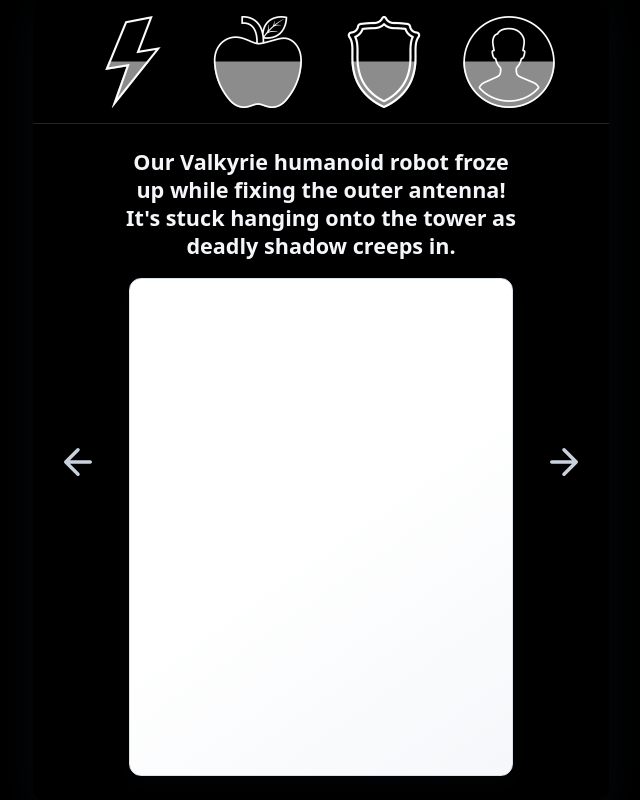
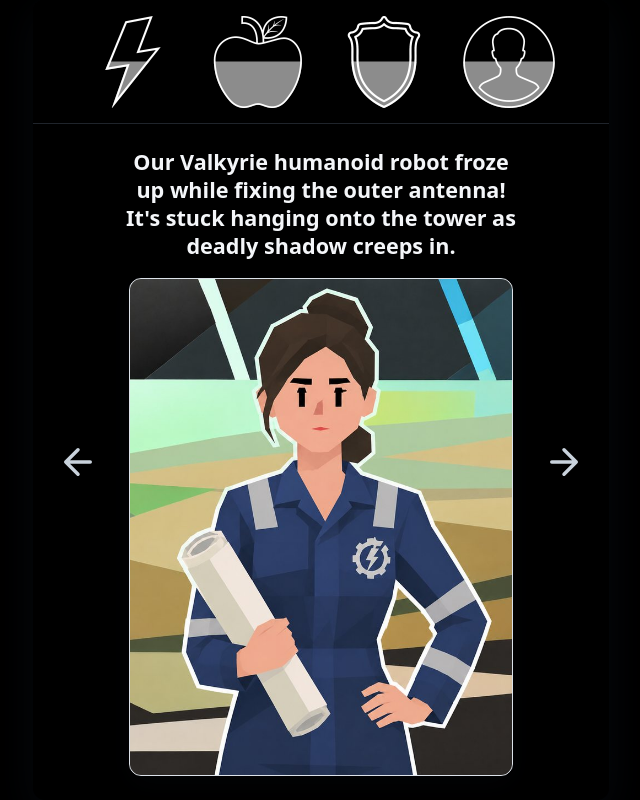
Before and after one commit to Spillw4y/nasaProject, a plain HTML site: page index.html in a window 1280 px wide. Shown: the whole page, without its empty margins (319-959 px from the left). Drawn offline with Linux system fonts and the light colour scheme.

Commit message:
Card image linking

```diff
--- a/decks.json
+++ b/decks.json
@@ -77,7 +77,7 @@
     },
     "main_001": {
       "deck": "main",
-      "img": "images/bioLead(food).png",
+      "img": "images/bioLead(food).jpg",
       "desc": "We are low on food!",
       "conditions": { "maxFood": 25 },
       "right": {
@@ -93,7 +93,7 @@
     },
     "main_002": {
       "deck": "main",
-      "img": "images/chiefEngineer(power).png",
+      "img": "images/chiefEngineer(power).jpg",
       "desc": "We are low on power!",
       "conditions": { "maxPower": 25 },
       "right": {
@@ -109,7 +109,7 @@
     },
     "main_003": {
       "deck": "main",
-      "img": "images/rover.png",
+      "img": "images/rover.jpg",
       "desc": "NASA's lost VIPER rover rolls up to our airlock, flashing its headlights! Its link to Earth is dead, and its ice-scanner is pinging nearby.",
       "right": {
         "desc": "Drain our grid to send it ice mining.",
@@ -124,7 +124,7 @@
     },
     "main_004": {
       "deck": "main",
-      "img": "images/safetyOfficer(shield).png",
+      "img": "images/safetyOfficer(shielding).jpg",
       "desc": "A shallow magnitude 4.5 moonquake is shaking the ground! The habitat domes are groaning as the fault line shifts underneath us.",
       "right": {
         "desc": "Max out the magnetic shock absorbers.",
@@ -139,7 +139,7 @@
     },
     "main_005": {
       "deck": "main",
-      "img": "images/bioLead(food).png",
+      "img": "images/bioLead(food).jpg",
       "desc": "Our NASA 'Veggie' garden pods are drowning! In low gravity, water forms bubbles around the lettuce roots and suffocates them.",
       "right": {
         "desc": "Blast the roots with high-power air fans.",
@@ -154,7 +154,7 @@
     },
     "main_006": {
       "deck": "main",
-      "img": "images/flightSurgeon(life).png",
+      "img": "images/flightSurgeon(life).jpg",
       "desc": "Glass-sharp moon dust is sticking to our spacesuits! It's chewing up the airlock seals and giving the crew 'Apollo hay fever.'",
       "right": {
         "desc": "Zap the suits with electric dust shields.",
@@ -169,7 +169,7 @@
     },
     "main_007": {
       "deck": "main",
-      "img": "images/chiefEngineer(power).png",
+      "img": "images/chiefEngineer(power).jpg",
       "desc": "Our Kilopower nuclear reactor is running hot! We can push the uranium core harder for energy, or cool it down to protect the base.",
       "right": {
         "desc": "Yank the control rod and disable alarms!",
@@ -184,7 +184,7 @@
     },
     "main_008": {
       "deck": "main",
-      "img": "images/safetyOfficer(shield).png",
+      "img": "images/safetyOfficer(shielding).jpg",
       "desc": "A lunar satellite spotted a collapsed lava tube cave two kilometers away! Its thick stone roof offers natural radiation shielding.",
       "right": {
         "desc": "Winch a rover down to mine volcanic rock.",
@@ -199,7 +199,7 @@
     },
     "main_009": {
       "deck": "main",
-      "img": null,
+      "img": "images/flightSurgeon(life).jpg",
       "desc": "The life-support water recycler is clogged! Low gravity makes the crew lose bone calcium, and that mineral sludge is jamming our urine filters.",
       "right": {
         "desc": "Boil the filters clean with spare power.",
@@ -214,7 +214,7 @@
     },
     "main_010": {
       "deck": "main",
-      "img": null,
+      "img": "images/safetyOfficer(shielding).jpg",
       "desc": "Wait—is that Surveyor 3?! A scout found a 1960s NASA probe sitting in a crater, still wrapped in shiny foil and titanium struts.",
       "right": {
         "desc": "Strip its camera and titanium like Apollo 12.",
@@ -229,7 +229,7 @@
     },
     "main_011": {
       "deck": "main",
-      "img": null,
+      "img": "images/safetyOfficer(shielding).jpg",
       "desc": "The Geminid meteor shower is pelting the Moon! With no atmosphere to burn them up, tiny space pebbles are hitting faster than bullets.",
       "right": {
         "desc": "Drop blast shutters and power the shields.",
@@ -244,7 +244,7 @@
     },
     "main_012": {
       "deck": "main",
-      "img": null,
+      "img": "images/chiefEngineer(power).jpg",
       "desc": "One of our cube-shaped NASA Astrobee robots went haywire in the cafeteria! Its fans are blowing floating crumbs everywhere while it sings 'Daisy Bell.'",
       "right": {
         "desc": "Wipe its memory and force it on leak patrol.",
@@ -259,7 +259,7 @@
     },
     "main_013": {
       "deck": "main",
-      "img": null,
+      "img": "images/spacestation.png",
       "desc": "NASA's Lunar Gateway space station is passing right overhead! They can drop us a supply pod if we guide it down to the landing pad.",
       "right": {
         "desc": "Burn laser power to guide it down safely.",
@@ -274,7 +274,7 @@
     },
     "main_014": {
       "deck": "main",
-      "img": null,
+      "img": "images/flightSurgeon(life).jpg",
       "desc": "Living in one-sixth gravity is weakening the crew's bones and making their vision blurry! Doctors warn that health is slipping fast.",
       "right": {
         "desc": "Force 2-hour daily vacuum workouts.",
@@ -289,7 +289,7 @@
     },
     "main_015": {
       "deck": "main",
-      "img": null,
+      "img": "images/chiefEngineer(power).jpg",
       "desc": "Our moon-dirt smelter is glowing at 1,600°C! Baking lunar soil separates out pure oxygen gas and leaves behind molten iron.",
       "right": {
         "desc": "Bottle the oxygen for the crew.",
@@ -304,7 +304,7 @@
     },
     "main_016": {
       "deck": "main",
-      "img": null,
+      "img": "images/chiefEngineer(power).jpg",
       "desc": "NASA's deep-space laser dish just locked onto our receiver! We have ultra-fast internet from Earth for the next 20 minutes.",
       "right": {
         "desc": "Download solar-storm shield patches.",
@@ -319,7 +319,7 @@
     },
     "main_017": {
       "deck": "main",
-      "img": null,
+      "img": "images/bioLead(food).jpg",
       "desc": "Weird pink space-slime is growing inside our cooling pipes! Tough bacteria survived radiation and are blocking water flow to the computers.",
       "right": {
         "desc": "Boil the pipes and compost the dead slime.",
@@ -334,7 +334,7 @@
     },
     "main_018": {
       "deck": "main",
-      "img": null,
+      "img": "images/chiefEngineer(power).jpg",
       "desc": "Our Valkyrie humanoid robot froze up while fixing the outer antenna! It's stuck hanging onto the tower as deadly shadow creeps in.",
       "right": {
         "desc": "Send a rover team into the cold to rescue it.",
@@ -349,7 +349,7 @@
     },
     "main_019": {
       "deck": "main",
-      "img": null,
+      "img": "images/chiefEngineer(power).jpg",
       "desc": "Our miners scooped up moon dirt packed with Helium-3 from solar wind! The engineers want to test it in our unshielded fusion prototype.",
       "right": {
         "desc": "Dump raw Helium-3 into the unshielded core!",
@@ -364,7 +364,7 @@
     },
     "main_020": {
       "deck": "main",
-      "img": null,
+      "img": "images/safetyOfficer(shielding).jpg",
       "desc": "We found an old Apollo laser mirror out on the plains! Scientists on Earth still bounce green laser beams off it to measure the Moon's orbit.",
       "right": {
         "desc": "Use canned air to blow dust off the mirror.",
@@ -379,7 +379,7 @@
     },
     "main_021": {
       "deck": "main",
-      "img": null,
+      "img": "images/flightSurgeon(life).jpg",
       "desc": "The crew in Habitat B has 'space cabin fever,' and the sewage tank is full! NASA research shows human waste is great at blocking cosmic rays.",
       "right": {
         "desc": "Line the bedroom walls with bagged sewage.",
@@ -394,7 +394,7 @@
     },
     "main_022": {
       "deck": "main",
-      "img": null,
+      "img": "images/chiefEngineer(power).jpg",
       "desc": "We dug up a pocket of 'Orange Soil'—tiny volcanic glass beads from 3.6 billion years ago, just like Apollo 17 found!",
       "right": {
         "desc": "Bake the beads at 900°C to extract water.",
@@ -409,7 +409,7 @@
     },
     "main_023": {
       "deck": "main",
-      "img": null,
+      "img": "images/safetyOfficer(shielding).jpg",
       "desc": "The two-week lunar night is at its coldest! It's -248°C outside, and the habitat's outer cooling pipes are about to freeze solid and burst.",
       "right": {
         "desc": "Kill the greenhouse heat to thaw the pipes.",
@@ -424,7 +424,7 @@
     },
     "alien_001_dip": {
       "deck": "quest",
-      "img": null,
+      "img": "images/spacestation.png",
       "desc": "An alien delegation approaches the perimeter, broadcasting a peaceful mathematical sequence.",
       "right": {
         "desc": "Welcome them with open arms.",
@@ -439,7 +439,7 @@
     },
     "alien_001_com": {
       "deck": "quest",
-      "img": null,
+      "img": "images/spacestation.png",
       "desc": "Alien vessels lock weapons onto our primary dome! Our refusal to share resources has provoked an attack.",
       "right": {
         "desc": "Return fire with everything we have!",
@@ -454,7 +454,7 @@
     },
     "rover_001_ice": {
       "deck": "quest",
-      "img": null,
+      "img": "images/rover.jpg",
       "desc": "VIPER's wheels are sinking into fluffy 'fairy-castle' moon dust inside a dark crater! Spinning the tires will bury its belly pan.",
       "right": {
         "desc": "Use NASA's 'Inchworm' wheel-lifting crawl.",
@@ -469,7 +469,7 @@
     },
     "rover_001_scout": {
       "deck": "quest",
-      "img": null,
+      "img": "images/rover.jpg",
       "desc": "The rover clipped a rock and ripped off its back fender! Static-charged moon dust is coating its heat mirrors and cooking its circuits.",
       "right": {
         "desc": "Tape laminated colony maps over the wheel.",
@@ -484,7 +484,7 @@
     },
     "rover_002_ice": {
       "deck": "quest",
-      "img": null,
+      "img": "images/rover.jpg",
       "desc": "At -235°C in the dark crater, VIPER's drill hits rock-hard ice! The drill is straining, and the battery heaters only have 4 hours left.",
       "right": {
         "desc": "Peck slowly using NASA's 'bite-and-brush' drill rule.",
@@ -499,7 +499,7 @@
     },
     "rover_002_scout": {
       "deck": "quest",
-      "img": null,
+      "img": "images/rover.jpg",
       "desc": "Siren alert! NASA satellites spotted a huge Solar Flare heading our way. Radiation on the exposed ridge will fry the rover's computer!",
       "right": {
         "desc": "Park behind a boulder in NASA 'Safe Mode.'",
@@ -514,7 +514,7 @@
     },
     "rover_003_ice": {
       "deck": "quest",
-      "img": null,
+      "img": "images/rover.jpg",
       "desc": "Jackpot! VIPER dug up 5% pure water-ice and ammonia! It drops off the load at base before heading out on permanent deep-crater patrol.",
       "right": {
         "desc": "Melt the ice and ammonia for our farms!",
@@ -529,7 +529,7 @@
     },
     "rover_003_scout": {
       "deck": "quest",
-      "img": null,
+      "img": "images/rover.jpg",
       "desc": "VIPER found a 'Peak of Eternal Light' with 92% year-round sunshine and titanium ore! It sets up a ridge outpost to run solo patrols.",
       "right": {
         "desc": "Link its new solar tower to our power grid!",
@@ -544,7 +544,7 @@
     },
     "rover_visit_ice": {
       "deck": "quest",
-      "img": null,
+      "img": "images/rover.jpg",
       "desc": "Beep-beep! VIPER is back from its crater patrol, covered in frost and flashing its headlights at the airlock with a fresh load of ice!",
       "right": {
         "desc": "Refill the greenhouses and clean its camera!",
@@ -559,7 +559,7 @@
     },
     "rover_visit_scout": {
       "deck": "quest",
-      "img": null,
+      "img": "images/rover.jpg",
       "desc": "Look who's back! VIPER rolls down from the sunny ridge, beaming spare solar power and towing a sled of titanium rocks!",
       "right": {
         "desc": "Drain its batteries and tune up its wheels!",
--- a/index.html
+++ b/index.html
@@ -41,7 +41,9 @@
         </div>
         <div class="card-stack">
             <p class="card-desc" aria-live="polite">Loading cards…</p>
-            <section class="panel" aria-label="Swipeable content card" tabindex="0"></section>
+            <section class="panel" aria-label="Swipeable content card" tabindex="0">
+                <img class="card-img" alt="" draggable="false" hidden>
+            </section>
         </div>
         <div class="arrow" data-direction="right" aria-hidden="true">
             <span class="arrow-label"><span class="choice-desc"></span><span class="choice-effects"></span></span>
--- a/script.js
+++ b/script.js
@@ -18,6 +18,7 @@ const directionLabels = {
 // ---- Card data ----
 // The situation text sits above the card, not inside it.
 const cardDesc = document.querySelector(".card-desc");
+const cardImg = card.querySelector(".card-img");
 // The decision text lives in the labels beside the arrows.
 const choiceText = {
     left: decisionHints.left.querySelector(".choice-desc"),
@@ -101,10 +102,22 @@ function describeEffects(effects = {}) {
     return parts.length > 0 ? parts.join(" \u00b7 ") : "No change";
 }
 
-// Put the current card's text on the page.
+// Show a card's picture, or an empty card when it has none. path comes from "img" in decks.json.
+function showCardImage(path) {
+    if (path) {
+        cardImg.src = path;
+        cardImg.hidden = false;
+    } else {
+        cardImg.hidden = true;
+        cardImg.removeAttribute("src");
+    }
+}
+
+// Put the current card's text and picture on the page.
 function renderCard() {
     const data = currentCard();
     cardDesc.textContent = data.desc;
+    showCardImage(data.img);
     for (const side of ["left", "right"]) {
         choiceText[side].textContent = data[side].desc;
         choiceEffects[side].textContent = describeEffects(data[side].effects);
@@ -114,6 +127,7 @@ function renderCard() {
 // Show an ending on the card. The next swipe starts a new game.
 function renderEnding(message) {
     cardDesc.textContent = message;
+    showCardImage(null);
     for (const side of ["left", "right"]) {
         choiceText[side].textContent = "Start again";
         choiceEffects[side].textContent = "";
@@ -285,6 +299,10 @@ function useDecks(decks) {
         throw new Error('no cards with "deck": "main" were found');
     }
     cards = loaded;
+    // Load every card picture now, so each one is ready the moment its card comes up.
+    for (const path of new Set(Object.values(cards).map((data) => data.img).filter(Boolean))) {
+        new Image().src = path;
+    }
     ready = true;
     startGame();
 }
--- a/styles.css
+++ b/styles.css
@@ -66,7 +66,10 @@ body {
             main { grid-template-rows: minmax(0, 1fr); }
             .card-stack { align-self: stretch; display: flex; flex-direction: column; justify-content: center; align-items: center; gap: 18px; width: 100%; min-height: 0; }
             .card-desc { flex: 0 0 auto; display: flex; align-items: flex-end; justify-content: center; min-height: 3.9em; margin: 0; font-family: system-ui, sans-serif; font-size: 1.35rem; font-weight: 700; line-height: 1.3; text-align: center; color: #f4f6f9; }
-            .panel { flex: 0 1 min(76vh, 700px); height: auto; font-family: system-ui, sans-serif; color: #263648; }
+            .panel { flex: 0 1 min(76vh, 700px); height: auto; font-family: system-ui, sans-serif; color: #263648; overflow: hidden; }
+            /* The card's picture fills the whole card and is cropped to fit. It ignores the pointer so dragging still works. */
+            .card-img { position: absolute; inset: 0; width: 100%; height: 100%; object-fit: cover; pointer-events: none; -webkit-user-drag: none; user-select: none; }
+            .card-img[hidden] { display: none; }
 
             /* Decision labels beside the arrows: the choice, then what it changes. Shown while dragging that way. */
             .arrow-label { display: flex; flex-direction: column; gap: 6px; width: max-content; max-width: min(240px, 62vw); padding: 10px 12px; border-radius: 8px; background: #fff; box-shadow: 0 6px 20px rgb(34 52 72 / 20%); font-family: system-ui, sans-serif; font-size: 0.95rem; line-height: 1.3; letter-spacing: 0.01em; text-transform: none; white-space: normal; }
@@ -74,4 +77,4 @@ body {
             .arrow[data-direction="right"] .arrow-label { left: auto; right: 0; transform: none; text-align: right; border-right: 4px solid #326e5a; }
             .choice-effects { font-size: 0.8rem; font-weight: 600; color: #526579; }
             .choice-effects:empty { display: none; }
-            @media (max-width: 480px) { .panel { padding: 20px 14px; } .card-desc { font-size: 1.2rem; } }
+            @media (max-width: 480px) { .card-desc { font-size: 1.2rem; } }
```
Also changed, not shown: images/bioLead(food).jpg (added), images/chiefEngineer(power).jpg (added), images/flightSurgeon(life).jpg (added), images/rover.jpg (added), images/safetyOfficer(shielding).jpg (added).
